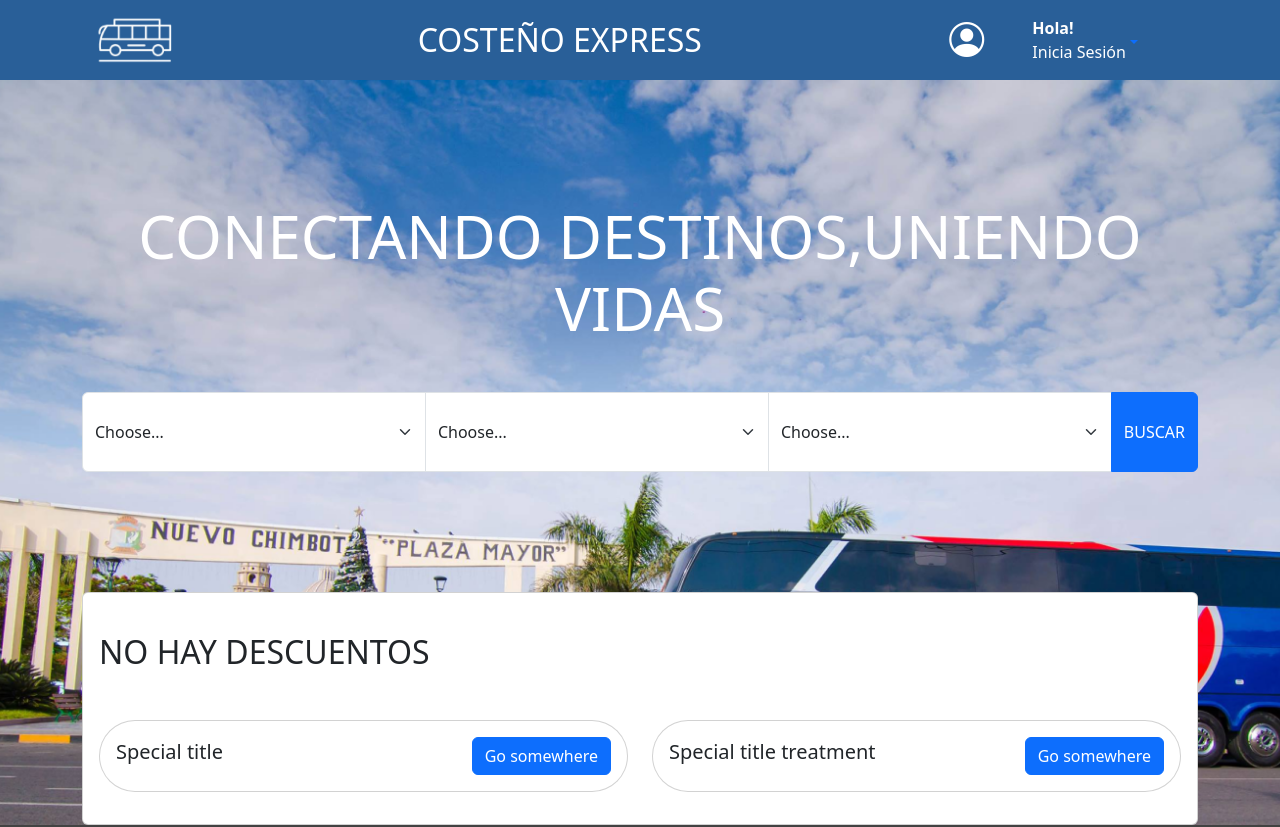
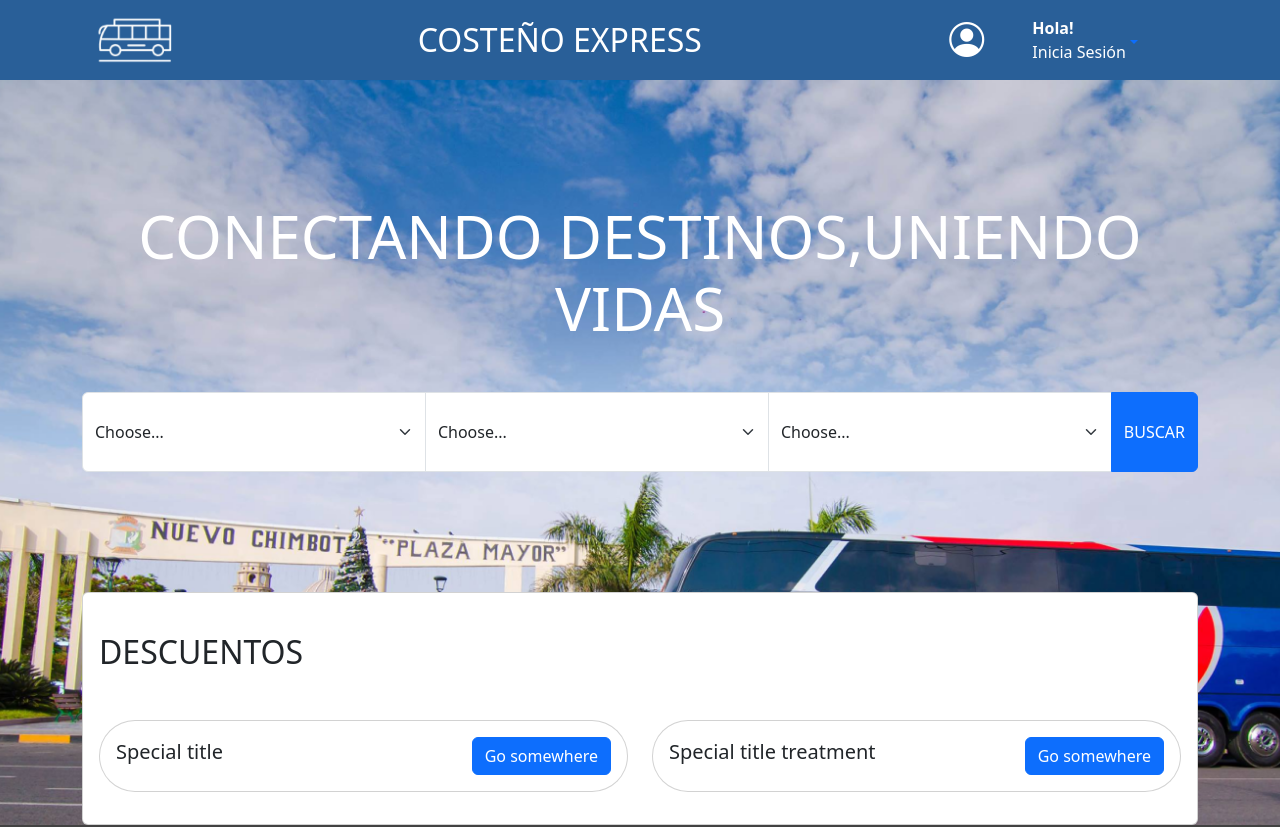
Before and after one commit to JorgeRiveraMio/ProyectoCosteno, an Angular app: page / in a window 1280 px wide. Shown: the top 827 px of the page. Built offline with nearby package versions, Linux system fonts and the light colour scheme.

Commit message:
cambio en descuento

```diff
--- a/src/app/Pages/principal/principal.component.html
+++ b/src/app/Pages/principal/principal.component.html
@@ -26,7 +26,7 @@
         </div>
         <div class="card" style="margin-top: 120px;">
             <div class="card-body">
-              <h5 class="card-title mt-4 mb-5"><h2>NO HAY DESCUENTOS</h2></h5>
+              <h5 class="card-title mt-4 mb-5"><h2> DESCUENTOS</h2></h5>
               <div class="row mb-3">
                 <div class="col-sm-6 mb-3 mb-sm-0">
                   <div class="card rounded-pill">
```
